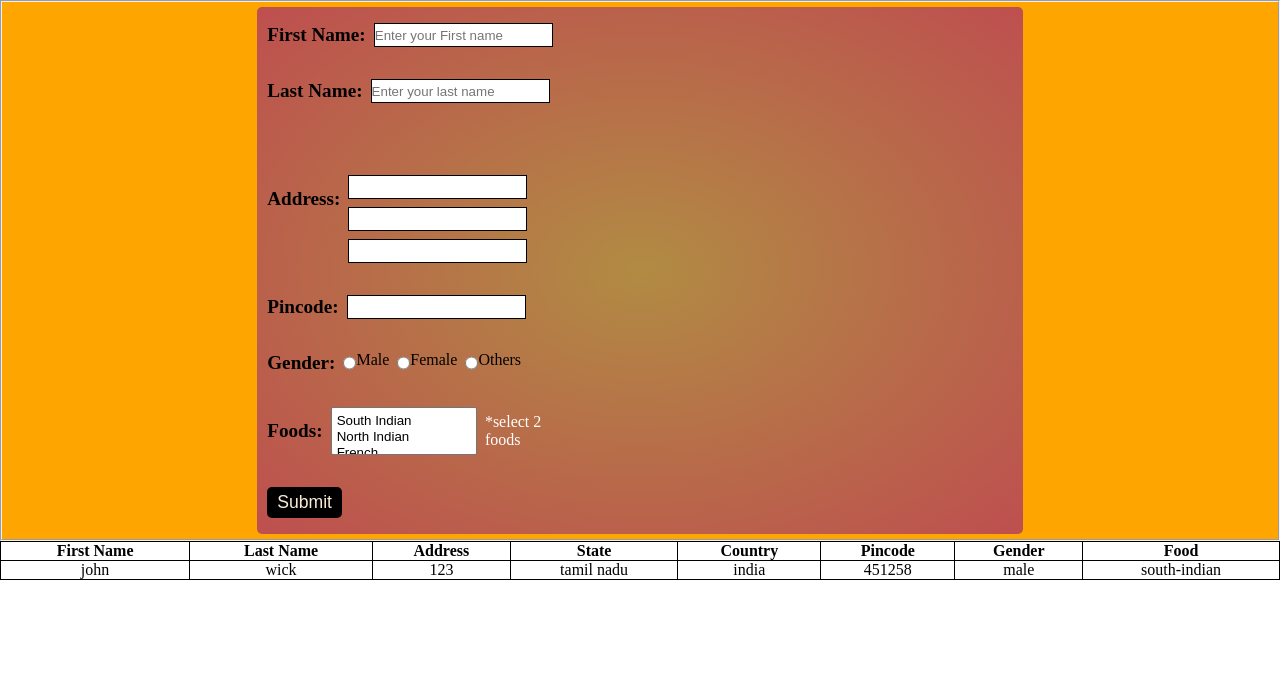
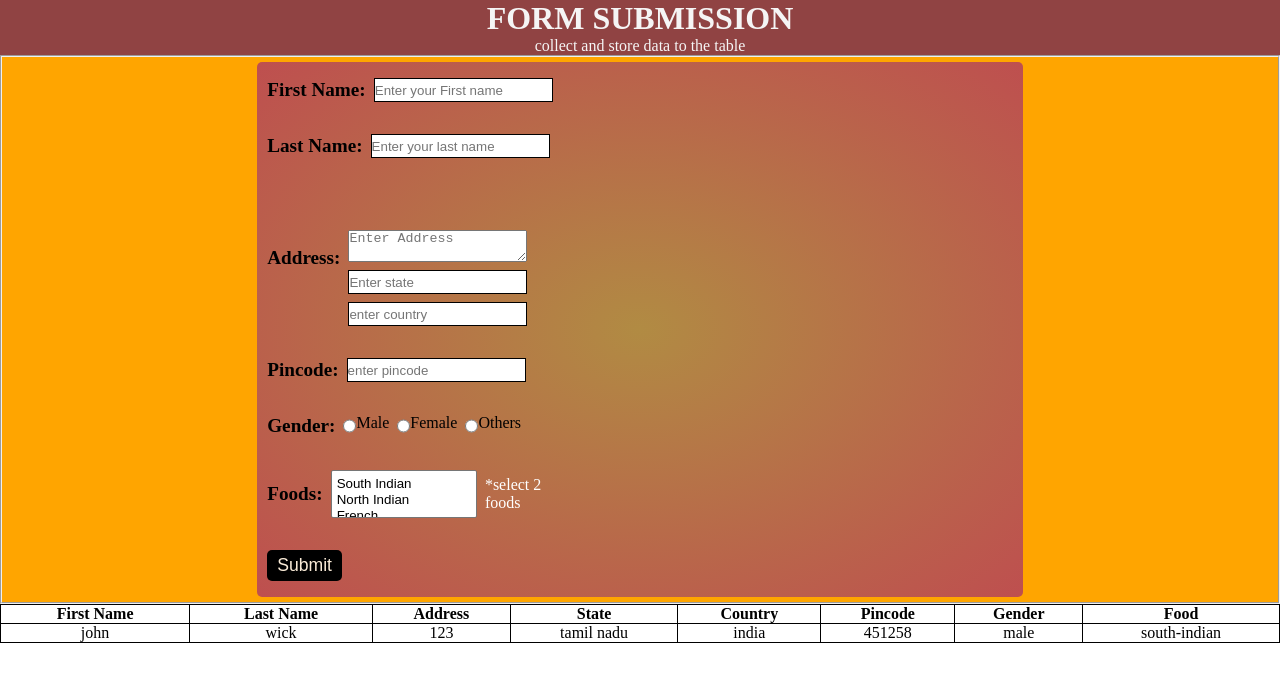
Before and after one commit to Praveen8161/Form, a plain HTML site: page index.html in a window 1280 px wide. Shown: the top 682 px of the page. Drawn offline with Linux system fonts and the light colour scheme.

Commit message:
commited

```diff
--- a/index.html
+++ b/index.html
@@ -7,10 +7,11 @@
     <link rel="stylesheet" href="style.css">
 </head>
 <body>
-    <form id="form-field">
+    <h1 id="title">FORM SUBMISSION</h1>
+    <p id="description"> collect and store data to the table</p>
+    <form id="form">
         <fieldset class="field">
-            <section class="form">
-                <h6>Form</h6>
+            <div class="form-sec">
                 <div class="f-n">
                     <label for="first-name">First Name:</label>
                     <input type="text" id="first-name" name="first-name" placeholder="Enter your First name">
@@ -22,14 +23,14 @@
                 <div class="addr">
                     <label>Address:</label>
                     <div>
-                        <input type="text" name="address" id="address">
-                        <input type="text" name="state" id="state">
-                        <input type="text" name="country" id="country">
+                        <textarea name="address" id="address" cols="20" rows="13" placeholder="Enter Address"></textarea>
+                        <input type="text" name="state" id="state" placeholder="Enter state">
+                        <input type="text" name="country" id="country" placeholder="enter country">
                     </div>
                 </div>
                 <div class="pin">
                     <label for="pincode">Pincode:</label>
-                    <input type="text" id="pincode" name="pincode" pattern="\d{6}" title="Please enter valid Pincode">
+                    <input type="text" id="pincode" name="pincode" pattern="\d{6}" title="Please enter valid Pincode" placeholder="enter pincode">
                 </div>
                 <div class="gen">
                     <label>Gender:</label>
@@ -57,13 +58,12 @@
                     <button type="submit" id="submit" value="submit">Submit</button>
                     <!-- <button type="reset" id="reset">Reset</button> -->
                 </div>
-            </section>
+            </div>
         </fieldset>
     </form>
 
 
-    <section>
-        <h6>FORM DATA</h6>
+    <div>
         <table id="table">
             <thead>
                 <tr>
@@ -90,7 +90,8 @@
                 </tr>
             </tbody>
         </table>
-    </section>
+    </div>
     <script src="script.js"></script>
+    <script src="https://app.zenclass.in/sheets/v1/js/zen/suite/bundle.js"></script>
 </body>
 </html>
--- a/script.js
+++ b/script.js
@@ -1,6 +1,6 @@
 
 
-let form1 = document.getElementById("form-field");
+let form1 = document.getElementById("form");
 
 form1.addEventListener("submit",function addTableData(e){
     e.preventDefault();
--- a/style.css
+++ b/style.css
@@ -4,8 +4,10 @@
     box-sizing: border-box;
 }
 
-h6{
-    display: none;
+h1,p{
+    text-align: center;
+    color: whitesmoke;
+    background-color: rgb(144, 67, 67);
 }
 
 body{
@@ -18,7 +20,7 @@ body{
     background:linear-gradient(to left,orange,orange);
 }
 
-.form{
+.form-sec{
     background: radial-gradient(rgb(177, 139, 67),rgb(190, 79, 79));
     width: 80%;
     margin: 5px 20% 5px 20%;
@@ -105,3 +107,7 @@ table,th,td{
 table{
     width: 100%;
 }
+
+.d-no{
+    display: none;
+}
```
